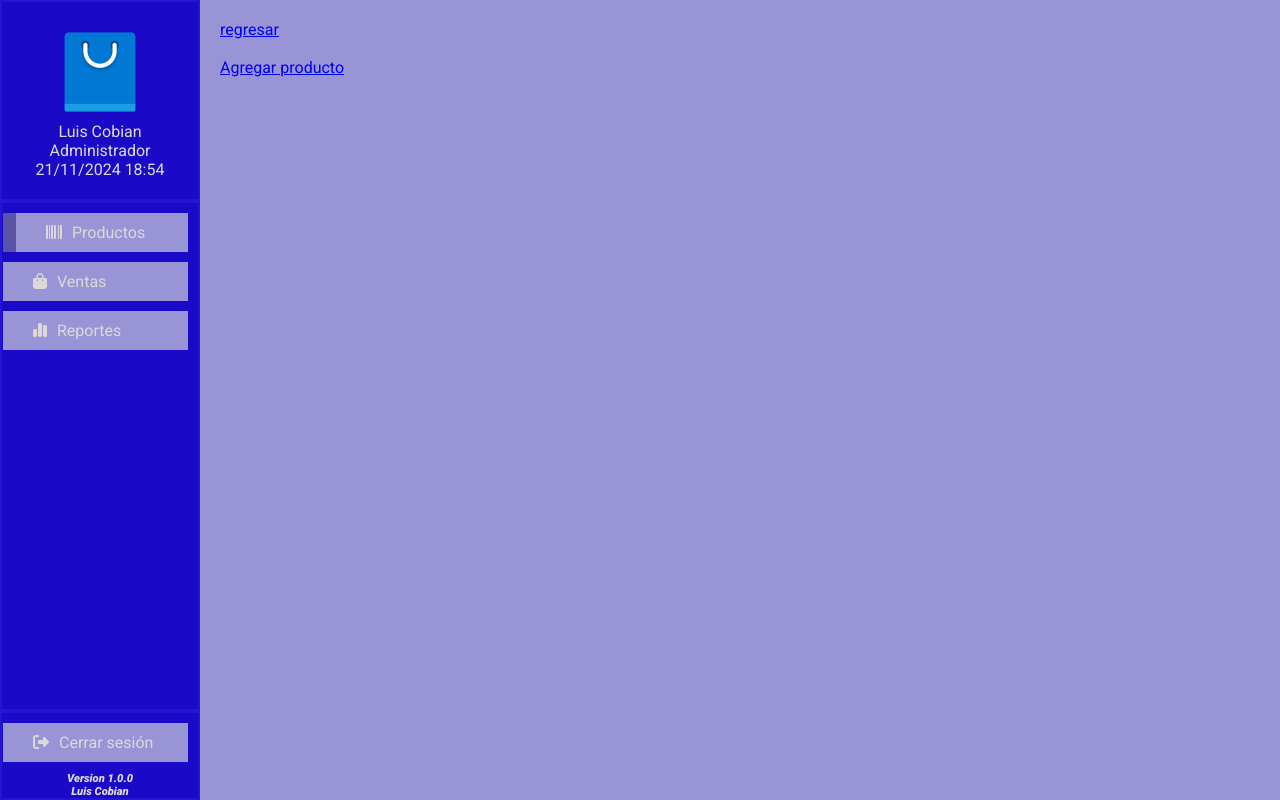
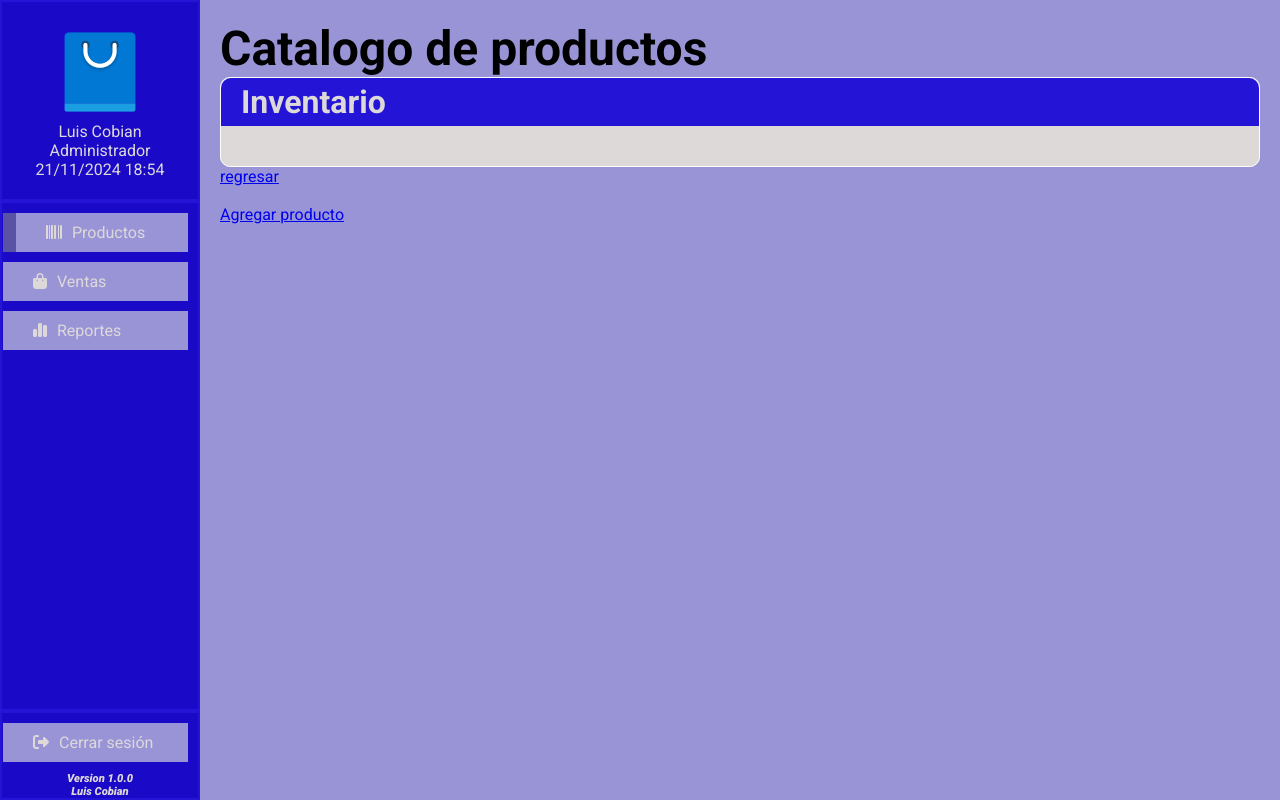
Before and after one commit to LuisCobian-GR/TallerWeb, a PHP site: page /productos.php in a window 1280 px wide. Run offline with PHP 8.4, Linux system fonts and the light colour scheme; data that the repository does not hold is empty; some libraries are stand-ins or nearby versions.

Commit message:
Hasta el dia 21 de nov, acomodo del catalogo

```diff
--- a/css/main.css
+++ b/css/main.css
@@ -105,3 +105,60 @@ img.principal {
     height: auto;
     margin-top: 50px;
 }
+
+.productos_contenedor{
+    background: #ddd9d9;
+    border: 1px solid white;
+    border-radius: 10px;
+}
+
+.productos_contenedor .titulo {
+    background: #2414d6;
+    border-radius: 10px 10px 0 0;
+}
+
+h3 {
+    font-size: 2rem;
+}
+
+.productos_contenedor .titulo h3 {
+    padding: 5px 20px;
+    color: #ddd9d9;
+}
+
+.productos_catalogo{
+    padding: 20px;
+    display: flex;
+}
+
+.producto {
+    border: 1px solid black;
+    border-radius: 10px;
+    width: 150px;
+    padding: 10px;
+    margin: 0px 5px 10px 5px;
+    display: flex;
+    flex-direction: column;
+    text-align: center;
+    align-items: center;
+}
+
+.producto h3 {
+    font-size: 1.3rem;
+}
+
+.producto .img {
+    height: 100px;
+    width: 100px;
+    border: 1px solid #2414d6;
+    border-radius: 50px;
+    display: flex;
+    align-items: center;
+    justify-content: center;
+    background: #52a575;
+}
+
+.img img {
+    width: 80px;
+    height: 80px;
+}
--- a/productos.php
+++ b/productos.php
@@ -10,16 +10,22 @@
     include("encabezado.php");
 ?>
 
-    <a href="index.php"> regresar </a>
-    <br> <br/> <!-- Aqui me permita mandar a productos -->
-    <a href="agregar_producto.php">Agregar producto</a>
-    <br ><br>
+    <h1> Catalogo de productos </h1>
+
+    <div class="productos_contenedor">
+        <!-- Titulo de mini ventana -->
+        <div class="titulo">
+            <h3>Inventario </h3>
+        </div>
+        <!-- Van los productos -->
+         <div class="productos_catalogo">
          <?php
         foreach($datos as $producto){
            ?>
-                 <div>
+                 <div class="producto">
+                    <div class="img">
                         <img src="images/logo_tienda.png" />
-                    <br>
+                    </div>
                     <h3> <?= $producto['nombre'] ?> </h3>
                     <h4> <?= $producto['categoria'] ?> </h4>
                     <p> <?= $producto['precio'] ?> </p>
@@ -27,6 +33,16 @@
                 <?php
                 }
             ?>
+         </div>
+
+
+    </div>
+
+    <a href="index.php"> regresar </a>
+    <br> <br/> <!-- Aqui me permita mandar a productos -->
+    <a href="agregar_producto.php">Agregar producto</a>
+    <br ><br>
+
 
 <?php
     include("piepagina.php");
```
Lines whose indentation alone changed are shown as unchanged.
